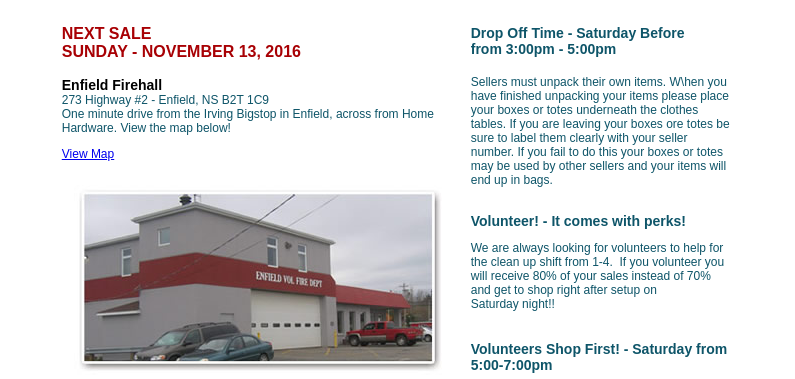
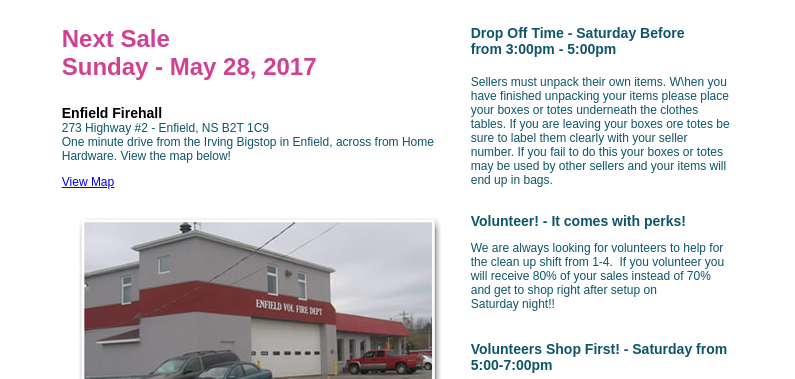
Before and after one commit to recycledforkids/recycledforkids.github.io, a plain HTML site: page SaleDates.htm in a window 1280 px wide. Shown: the part 421-800 px from the top of the page, without its empty margins (243-1038 px from the left). Drawn offline with Linux system fonts and the light colour scheme.

Commit message:
Update
Upeate

```diff
--- a/SaleDates.htm
+++ b/SaleDates.htm
@@ -76,8 +76,8 @@ function MM_swapImage() { //v3.0
 	  <td height="897" colspan="8" valign="top" bgcolor="#FFFFFF"><table width="90%" border="0" align="center" cellpadding="0" cellspacing="0">
             <tr>
               <td width="52%" valign="top"><p align="left" class="Head5">Sale dates:</p>
-                <p align="left" class="Head3">Next Sale <br />
-                Sunday - November 13, 2016</p>
+                <p align="left" class="Head4">Next Sale <br />
+                Sunday - May 28, 2017</p>
                 <p align="left"><span class="Head1 style1"><span class="style6">Enfield Firehall </span></span><span class="Head2"><br />
                 </span>273 Highway #2  -
   Enfield, NS B2T 1C9<br />
```
Also changed, not shown: 1 other file.
